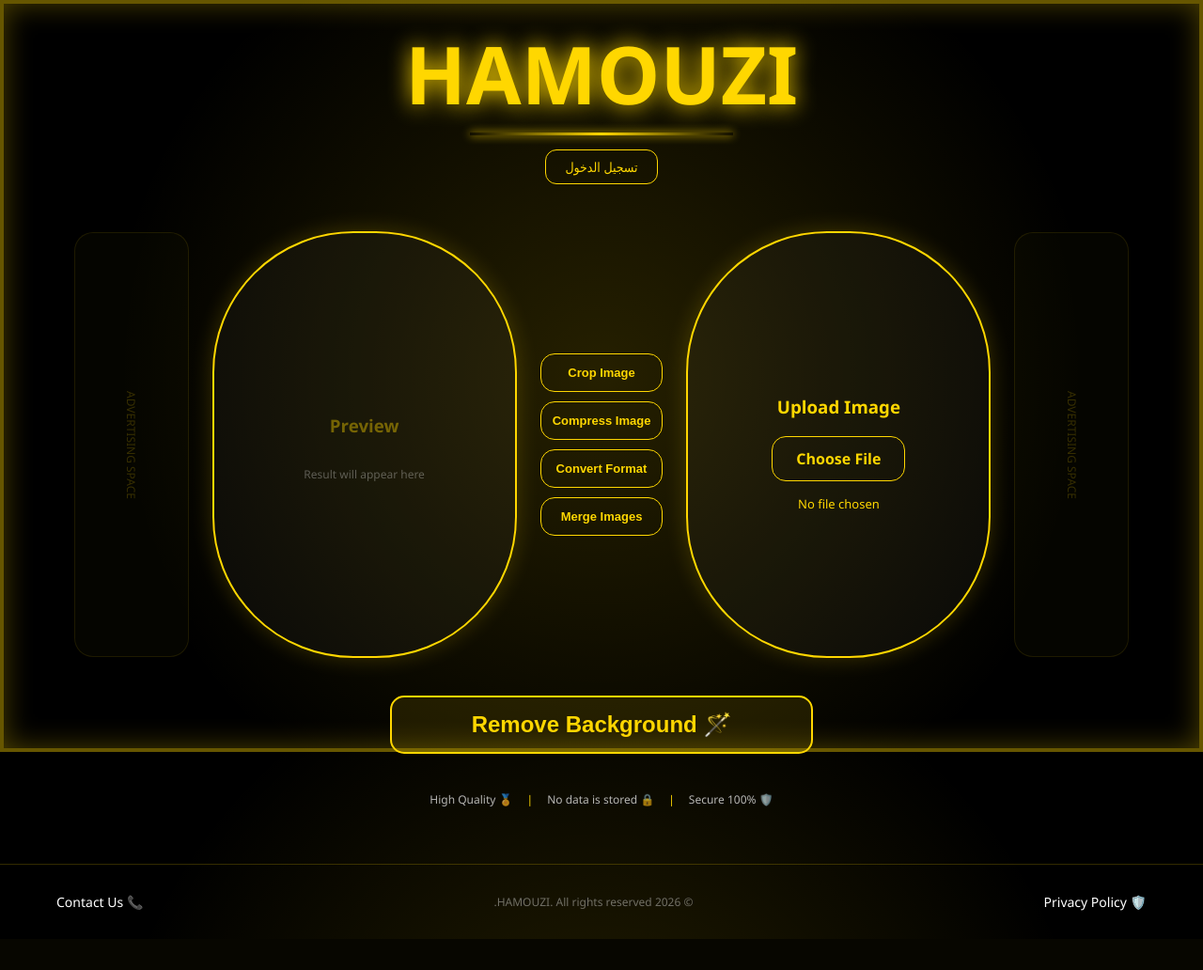
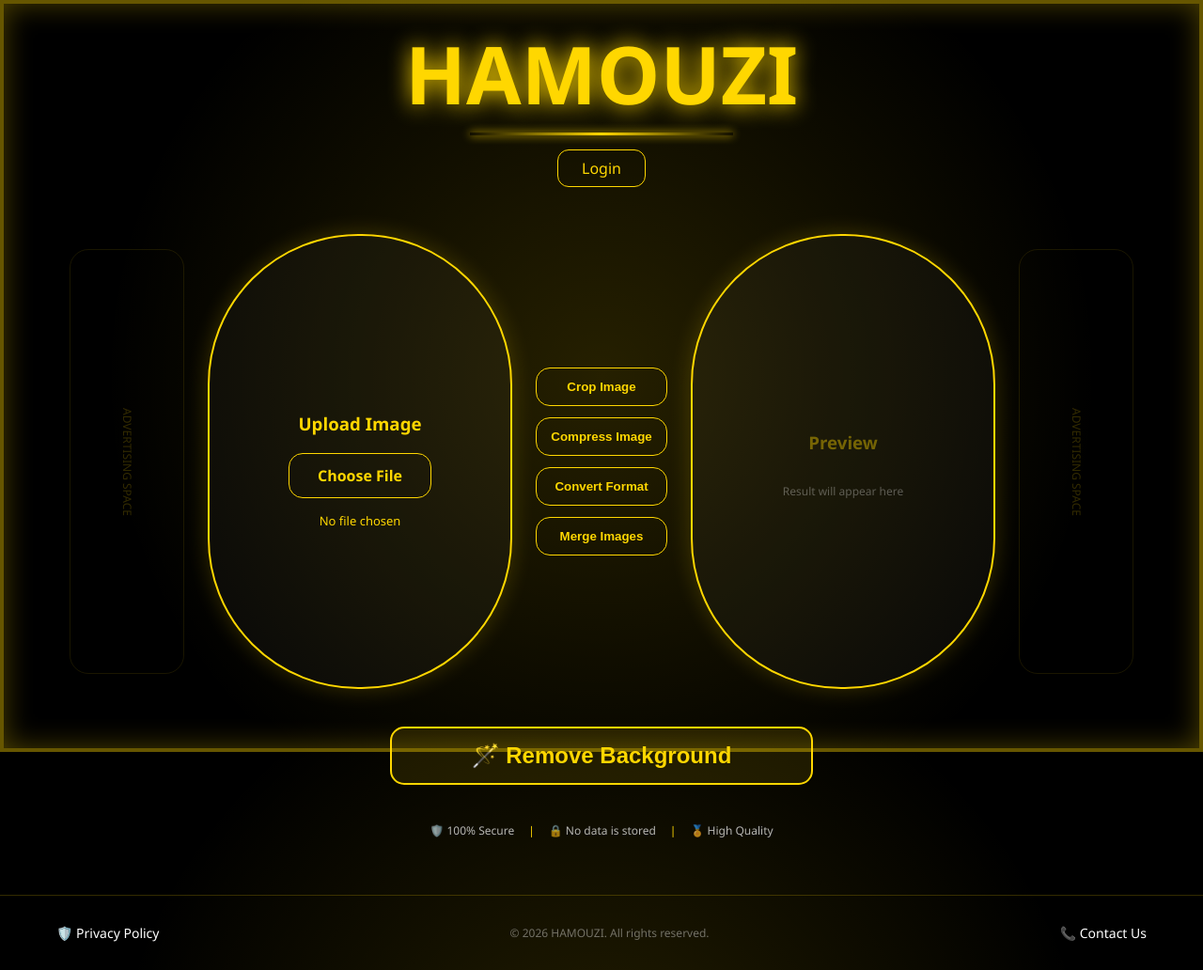
Before and after one commit to midowork2026/bg-remover, a Flask app: page / in a window 1280 px wide. Shown: the whole page at 94% size. Before the commit the page ends 999 px from the top, so only its background shows below. Run offline with Flask 3, Linux system fonts and the light colour scheme; some libraries are stand-ins or nearby versions.

Commit message:
Update index.html

```diff
--- a/templates/index.html
+++ b/templates/index.html
@@ -1,5 +1,5 @@
 <!DOCTYPE html>
-<html lang="ar" dir="rtl">
+<html lang="en">
 <head>
     <meta charset="UTF-8">
     <meta name="viewport" content="width=device-width, initial-scale=1.0">
@@ -9,7 +9,6 @@
             margin: 0;
             font-family: 'Segoe UI', Tahoma, Geneva, Verdana, sans-serif;
             background-color: #000;
-            /* الوهج الذهبي في منتصف الصفحة */
             background-image: radial-gradient(circle at center, rgba(255, 215, 0, 0.15) 0%, transparent 70%);
             background-attachment: fixed;
             color: #fff;
@@ -19,7 +18,7 @@
             overflow-x: hidden;
         }
 
-        /* البرواز الذهبي المضيء */
+        /* البرواز الذهبي */
         body::after {
             content: "";
             position: fixed;
@@ -36,7 +35,6 @@
             flex-direction: column;
             align-items: center;
             padding: 20px;
-            position: relative;
         }
 
         .logo {
@@ -45,7 +43,9 @@
             font-weight: bold;
             text-shadow: 0 0 25px gold;
             margin: 0;
+            transition: 0.3s;
         }
+        .logo:hover { text-shadow: 0 0 40px gold; transform: scale(1.02); }
 
         .logo-line {
             width: clamp(150px, 50vw, 280px);
@@ -57,20 +57,20 @@
 
         .login-btn {
             margin-top: 15px;
-            padding: 8px 20px;
+            padding: 8px 25px;
             border-radius: 12px;
             border: 1px solid gold;
             background: transparent;
             color: gold;
             text-decoration: none;
-            font-size: 14px;
             transition: 0.3s;
         }
+        .login-btn:hover { background: gold; color: #000; box-shadow: 0 0 15px gold; }
 
-        /* منطقة المحتوى المرنة */
+        /* المحتوى */
         .wrapper {
             display: flex;
-            flex-direction: column; /* عمودي للموبايل */
+            flex-direction: column;
             align-items: center;
             gap: 25px;
             margin-top: 30px;
@@ -78,40 +78,24 @@
         }
 
         @media (min-width: 1024px) {
-            .wrapper {
-                flex-direction: row; /* أفقي للكمبيوتر */
-                justify-content: center;
-                align-items: center;
+            .wrapper { flex-direction: row; justify-content: center; }
+        }
+
+        .ad-space { display: none; }
+        @media (min-width: 1200px) {
+            .ad-space {
+                display: flex; width: 120px; height: 450px;
+                border: 1px solid rgba(255, 215, 0, 0.1);
+                border-radius: 20px; align-items: center; justify-content: center;
+                color: rgba(255, 215, 0, 0.2); font-size: 12px; writing-mode: vertical-rl;
             }
         }
 
-        /* المساحات الإعلانية - تظهر فقط في الشاشات الكبيرة */
-        .ad-space {
-            display: none;
-        }
-
-        @media (min-width: 1200px) {
-            .ad-space {
-                display: flex;
-                width: 120px;
-                height: 450px;
-                border: 1px solid rgba(255, 215, 0, 0.1);
-                border-radius: 20px;
-                align-items: center;
-                justify-content: center;
-                color: rgba(255, 215, 0, 0.2);
-                font-size: 12px;
-                writing-mode: vertical-rl;
-                background: rgba(255, 215, 0, 0.02);
-            }
-        }
-
-        /* الصناديق الدائرية */
         .box {
             width: 100%;
             max-width: 320px;
-            height: 450px;
-            border-radius: 150px;
+            height: 480px;
+            border-radius: 160px;
             border: 2px solid gold;
             display: flex;
             flex-direction: column;
@@ -119,25 +103,20 @@
             align-items: center;
             background: rgba(255, 255, 255, 0.03);
             box-shadow: 0 0 25px rgba(255, 215, 0, 0.2);
+            transition: 0.4s;
         }
+        .box:hover { box-shadow: 0 0 35px rgba(255, 215, 0, 0.4); border-color: #fff; }
 
-        /* حاوية الأزرار */
         .tools-container {
             display: grid;
-            grid-template-columns: repeat(2, 1fr); /* زرين في كل صف للموبايل */
-            gap: 10px;
+            grid-template-columns: repeat(2, 1fr);
+            gap: 12px;
         }
-
-        @media (min-width: 1024px) {
-            .tools-container {
-                display: flex;
-                flex-direction: column;
-            }
-        }
+        @media (min-width: 1024px) { .tools-container { display: flex; flex-direction: column; } }
 
         .tool-btn {
             width: 100%;
-            min-width: 130px;
+            min-width: 140px;
             padding: 12px;
             border-radius: 15px;
             border: 1px solid gold;
@@ -145,11 +124,10 @@
             color: gold;
             cursor: pointer;
             font-weight: bold;
-            font-size: 13px;
             transition: 0.3s;
         }
+        .tool-btn:hover { background: gold; color: #000; box-shadow: 0 0 20px gold; transform: translateY(-3px); }
 
-        /* الزر الكبير أسفل الصفحة */
         .remove-btn {
             margin: 40px auto;
             width: 90%;
@@ -162,62 +140,41 @@
             font-size: clamp(18px, 5vw, 24px);
             font-weight: bold;
             cursor: pointer;
-            display: flex;
-            align-items: center;
-            justify-content: center;
-            gap: 15px;
+            display: flex; align-items: center; justify-content: center; gap: 15px;
             transition: 0.3s;
         }
+        .remove-btn:hover { background: gold; color: #000; box-shadow: 0 0 40px gold; transform: scale(1.03); }
 
-        .remove-btn:hover { background: gold; color: #000; box-shadow: 0 0 40px gold; }
-
-        /* الرفع والتحميل */
         .upload-btn {
-            padding: 12px 25px;
+            padding: 12px 30px;
             border: 1px solid gold;
             border-radius: 15px;
             cursor: pointer;
             color: gold;
             font-weight: bold;
+            transition: 0.3s;
         }
+        .upload-btn:hover { background: rgba(255, 215, 0, 0.2); box-shadow: 0 0 10px gold; }
 
-        #file-name { margin-top: 15px; font-size: 13px; color: gold; max-width: 200px; overflow: hidden; text-overflow: ellipsis; }
+        #file-name { margin-top: 15px; font-size: 13px; color: gold; }
 
         .loading-container { display: none; color: gold; font-weight: bold; margin-top: 15px; }
         .dots:after { content: '.'; animation: dots 1.5s steps(5, end) infinite; }
         @keyframes dots { 0%, 20% { content: '.'; } 40% { content: '..'; } 60% { content: '...'; } 80%, 100% { content: ''; } }
 
-        /* الضمانات */
         .trust-bar {
-            display: flex;
-            flex-wrap: wrap;
-            justify-content: center;
-            gap: 15px;
-            margin-top: 20px;
-            color: rgba(255,255,255,0.7);
-            font-size: 12px;
-            padding: 0 20px;
+            display: flex; flex-wrap: wrap; justify-content: center;
+            gap: 15px; margin-top: 20px; color: rgba(255,255,255,0.7); font-size: 12px;
         }
 
-        /* الفوتر */
         .footer-container {
-            margin-top: 60px;
-            padding: 30px 20px;
+            margin-top: 60px; padding: 30px 20px;
             border-top: 1px solid rgba(255, 215, 0, 0.2);
-            display: flex;
-            flex-direction: column;
-            gap: 20px;
-            align-items: center;
+            display: flex; flex-direction: column; gap: 20px; align-items: center;
         }
-
         @media (min-width: 768px) {
-            .footer-container {
-                flex-direction: row;
-                justify-content: space-between;
-                padding: 30px 60px;
-            }
+            .footer-container { flex-direction: row; justify-content: space-between; padding: 30px 60px; }
         }
-
         .footer-link { color: #fff; text-decoration: none; font-size: 14px; transition: 0.3s; }
         .footer-link:hover { color: gold; text-shadow: 0 0 10px gold; }
     </style>
@@ -227,7 +184,7 @@
     <div class="header">
         <h1 class="logo">HAMOUZI</h1>
         <div class="logo-line"></div>
-        <a href="/login" class="login-btn">تسجيل الدخول</a>
+        <a href="/login" class="login-btn">Login</a>
     </div>
 
     <form id="uploadForm" action="/upload" method="POST" enctype="multipart/form-data">
@@ -239,7 +196,7 @@
                 <input type="file" name="file" id="fileInput" hidden required>
                 <label for="fileInput" id="label-text" class="upload-btn">Choose File</label>
                 <div id="file-name">No file chosen</div>
-                <div class="loading-container" id="loader">جارى المعالجة<span class="dots"></span></div>
+                <div class="loading-container" id="loader">Processing<span class="dots"></span></div>
             </div>
 
             <div class="tools-container">
```
